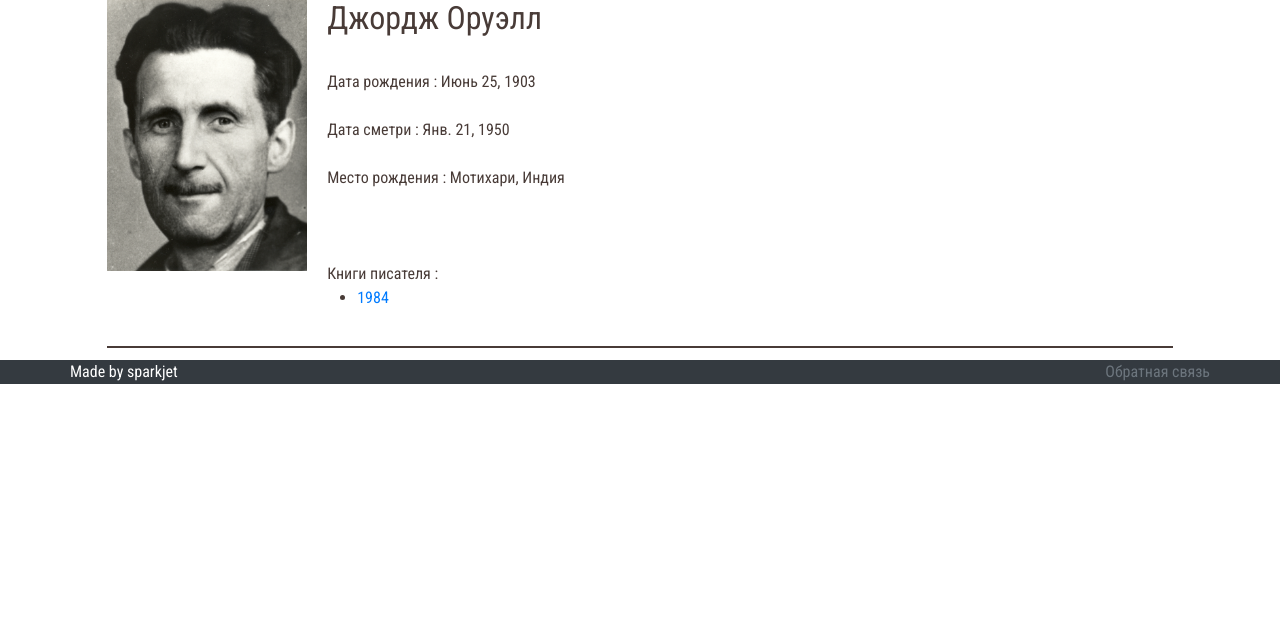
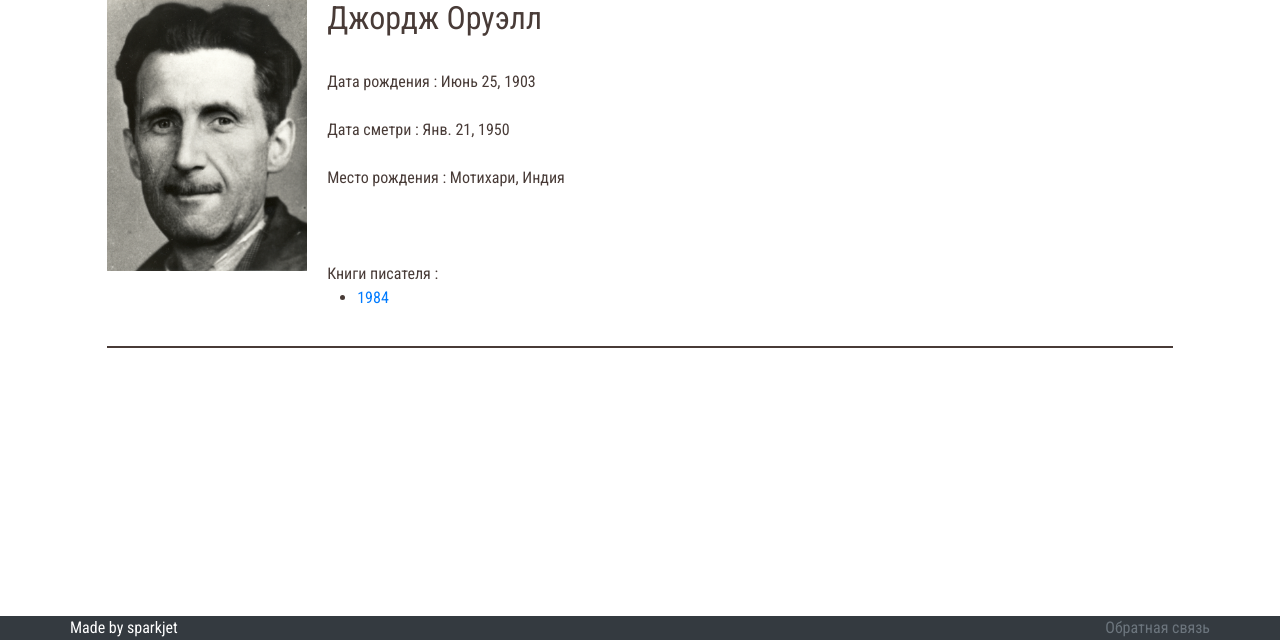
Before and after one commit to whyme0/BooksWeb, a Django app: page /authors/1 in a window 1280 px wide. Shown: the part 160-800 px from the top of the page. Run offline with Django 3.2, Linux system fonts and the light colour scheme; data comes from the database, SQL or seed files in the repository; some libraries are stand-ins or nearby versions.

Commit message:
some useless updates (no matter)

```diff
--- a/bookapp/static/bookapp/styles.css
+++ b/bookapp/static/bookapp/styles.css
@@ -22,6 +22,11 @@ nav{
 a{
 	text-decoration: none !important;
 }
+.f{
+	position: fixed;
+	left: 0;bottom: 0;
+	width: 100%;
+}
 .link{
 	color: #483B37;
 	font-size: 2em;
```
